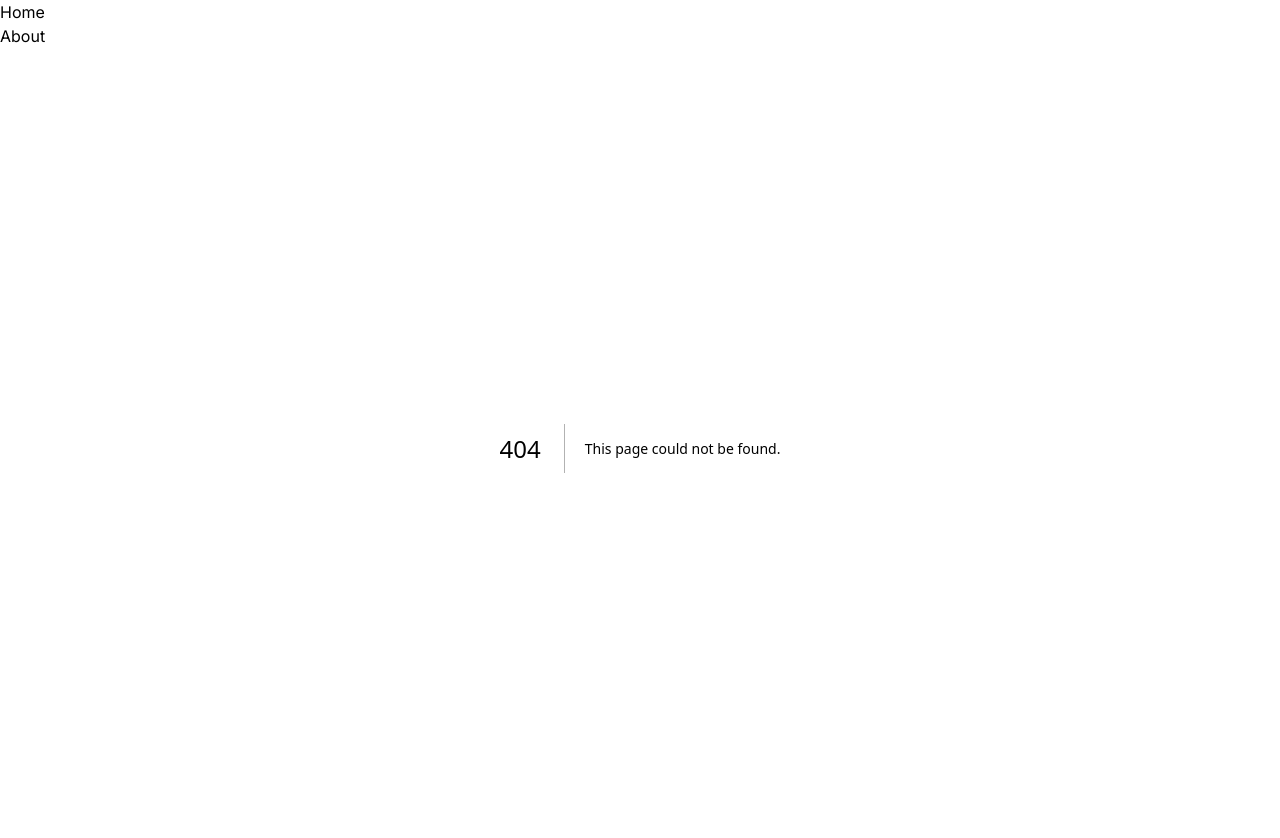
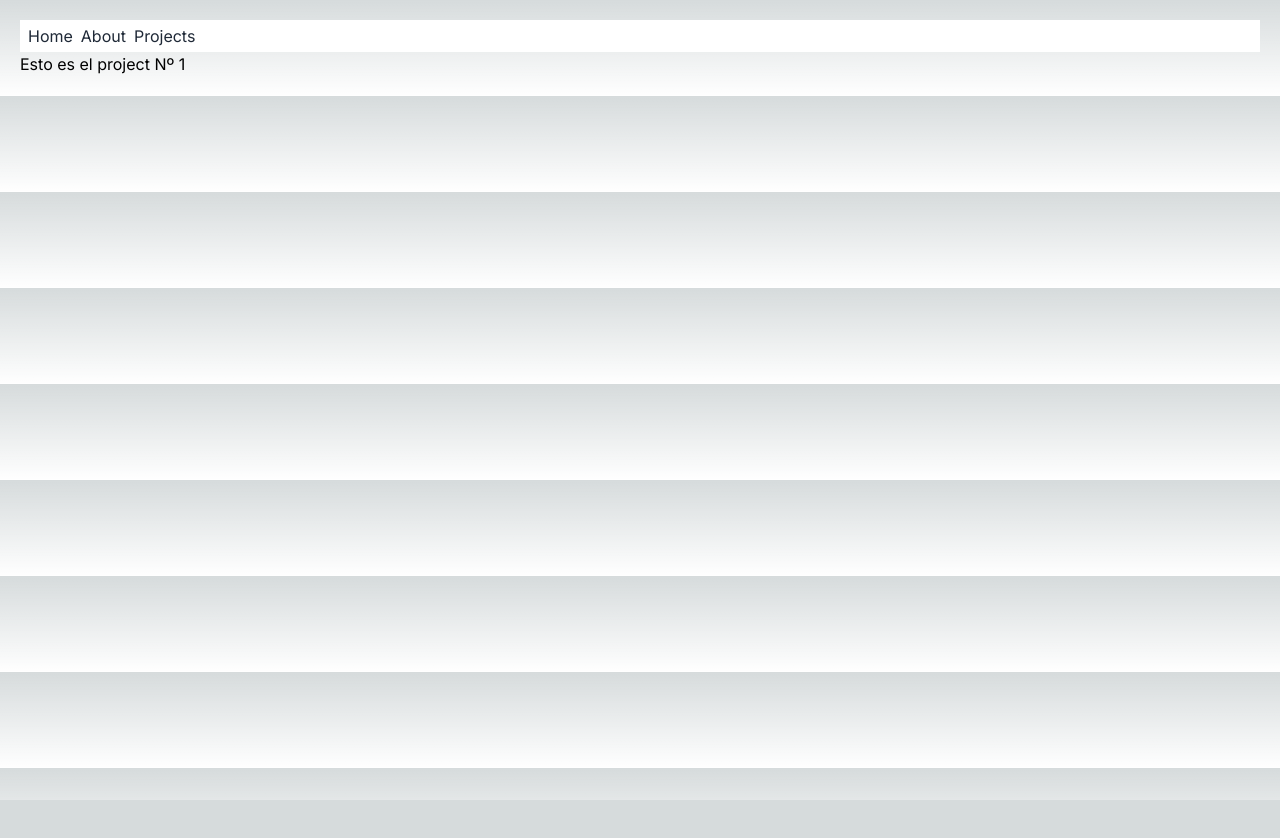
Before and after one commit to frankgimeno3/next-portfolio, a Next.js app: page /projects/1 in a window 1280 px wide. Before the commit this address had no page. Shown: the top 838 px of the page. After the commit the page ends 800 px from the top, so only its background shows below. Built offline with nearby package versions, Linux system fonts and the light colour scheme.

Commit message:
añado projects

```diff
--- /dev/null
+++ b/app/components/Navigation.jsx
@@ -0,0 +1,29 @@
+import Link from 'next/link'
+
+const links = [{
+    label: 'Home',
+    route: '/'
+  },{
+    label: 'About',
+    route: '/about'
+  },{
+    label: 'Projects',
+    route: '/projects'
+  }]
+
+
+export function Navigation () {
+    return(
+        <header>
+        <nav className='bg-white p-1'>
+          <ul className='flex flex-row text-gray-800'>
+            {links.map(({label, route}) => (
+              <li key= {route}>
+                <Link  className="p-1" href={route}>{label}</Link>
+              </li>
+            ))}
+          </ul>
+        </nav>
+      </header>
+    )
+}
--- a/app/layout.js
+++ b/app/layout.js
@@ -1,16 +1,8 @@
 import './globals.css'
 import { Inter } from 'next/font/google'
-import Link from 'next/link'
-
+import {Navigation} from './components/Navigation'
 
 const inter = Inter({ subsets: ['latin'] })
-const links = [{
-  label: 'Home',
-  route: '/'
-},{
-  label: 'About',
-  route: '/about'
-}]
 
 export const metadata = {
   title: 'Frank Gimeno',
@@ -21,18 +13,10 @@ export default function RootLayout({ children }) {
   return (
     <html lang="en">
       <body className={inter.className}>
-        <header>
-          <nav>
-            <ul>
-              {links.map(({label, route}) => (
-                <li key= {route}>
-                  <Link href={route}>{label}</Link>
-                </li>
-              ))}
-            </ul>
-          </nav>
-        </header>
+        <div className='p-5'>
+       <Navigation/>
         {children}
+        </div>
       </body>
     </html>
   )
--- /dev/null
+++ b/app/projects/[id]/page.jsx
@@ -0,0 +1,7 @@
+export default function Project ({params}) {
+    const {id} = params
+
+    return(
+        <h1>Esto es el project Nº {id}</h1>
+    )
+}
--- /dev/null
+++ b/app/projects/page.jsx
@@ -0,0 +1,21 @@
+const fetchprojects = async () => {
+    const res = await fetch('https://jsonplaceholder.typicode.com/posts')
+    return await res.json()
+}
+export default async function projects({ params }) {
+    const projects = await fetchprojects()
+
+    return (
+        <section >
+            <h3>Check</h3>
+            {projects.map(project => (
+                <article className="text-white p-12" key={project.id}>
+                    <h2 className="font-bold">{project.title}</h2>
+                    <h2>{project.body}</h2>
+                    <h3>Hey</h3>
+                </article>
+
+            ))}
+        </section>
+    )
+}
```
